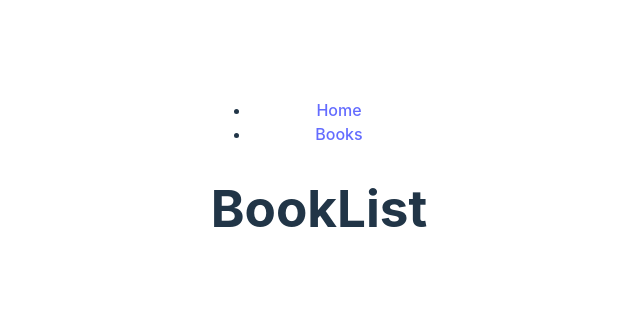
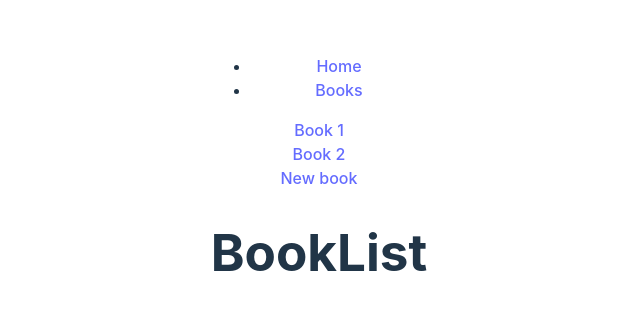
Before and after one commit to mangalooo/ITHS_FirstProject, a React (Vite) app: page /books in a window 1280 px wide. Shown: the part 224-534 px from the top of the page, without its empty margins (321-961 px from the left). Built offline with nearby package versions, Linux system fonts and the light colour scheme.

Commit message:
More of Routers

```diff
--- a/src/App.jsx
+++ b/src/App.jsx
@@ -23,7 +23,8 @@
 import './App.css'
 import { Link, Route, Routes } from 'react-router-dom'
 import { Home } from './components/routerDom/Home'
-import { BookList } from './components/routerDom/BookList'
+import { NotFound } from './components/routerDom/NotFound'
+import { BookRoutes } from './components/routerDom/BookRoutes'
 
 function App() {
     return (
@@ -34,14 +35,15 @@
                         <Link to='/'> Home </Link>
                     </li>
                     <li>
-                        <Link to='/Books'> Books </Link>
+                        <Link to='/books'> Books </Link>
                     </li>
                 </ul>
             </nav>
 
             <Routes>
                 <Route path="/" element={<Home />} />
-                <Route path="/Books" element={<BookList />} />
+                <Route path="/books/*" element={<BookRoutes />} />
+                <Route path="*" element={<NotFound />} />
             </Routes>
         </>
     )
--- a/src/components/routerDom/Book.jsx
+++ b/src/components/routerDom/Book.jsx
@@ -1,3 +1,11 @@
+import { useOutletContext, useParams } from "react-router-dom"
+
 export function Book() {
-    return <h1> Book </h1>
+    const { id } = useParams()
+    const obj = useOutletContext()
+    return (
+                <h1>
+                    Book {id} {obj.hello}
+                </h1>
+            )
 }
--- /dev/null
+++ b/src/components/routerDom/BookLayout.jsx
@@ -0,0 +1,14 @@
+import { Link, Outlet } from 'react-router-dom'
+
+export function BookLayout() {
+    return (
+        <>
+            <Link to='/Books/1'> Book 1 </Link>
+            <br />
+            <Link to='/Books/2'> Book 2 </Link>
+            <br />
+            <Link to='/Books/new'> New book </Link>
+            <Outlet context={{ hello: "World"}} />
+        </>
+    )
+}
--- /dev/null
+++ b/src/components/routerDom/BookRoutes.jsx
@@ -0,0 +1,19 @@
+import { Route, Routes } from 'react-router-dom'
+import { BookList } from './BookList'
+import { Book } from './Book'
+import { NewBook } from './NewBook'
+import { BookLayout } from './BookLayout'
+
+export function BookRoutes() {
+    return (
+        <>
+            <BookLayout />
+
+            <Routes>
+                <Route index element={<BookList />} />
+                <Route path=":id" element={<Book />} />
+                <Route path="new" element={<NewBook />} />
+            </Routes>
+        </>
+    )
+}
```
Lines whose indentation alone changed are shown as unchanged.
